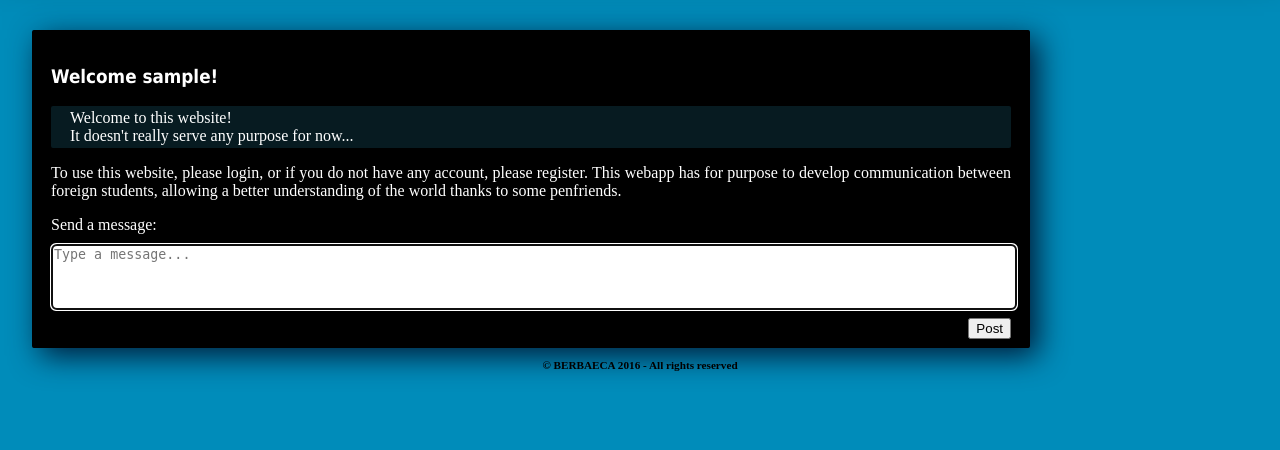
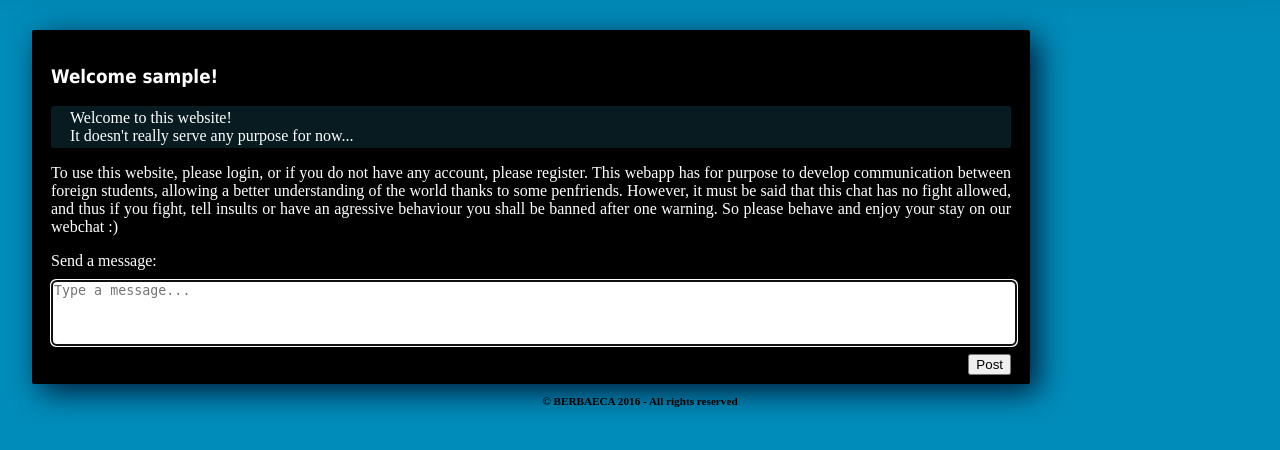
Before and after one commit to etwyniel/Eurochat, a PHP site: page / in a window 1280 px wide. Shown: the part 245-695 px from the top of the page. Run offline with PHP 8.4, Linux system fonts and the light colour scheme; the visitor is signed in with stand-in values (Sample User, id 1); data that the repository does not hold is empty; some web fonts are replaced.

Commit message:
major update do not remove

```diff
--- a/index.php
+++ b/index.php
@@ -59,7 +59,7 @@
 			<p class="wrap">Welcome to this website!<br>It doesn't really serve any purpose for now...</p>
             <p> To use  this website, please login, or if you do not have any account, please register.
                 This webapp has for purpose to develop communication between foreign students, allowing
-                 a better understanding of the world thanks to some penfriends.</p>
+                 a better understanding of the world thanks to some penfriends. However, it must be said that this chat has no fight allowed, and thus if you fight, tell insults or have an agressive behaviour you shall be banned after one warning. So please behave and enjoy your stay on our webchat :)</p>
             <script type="text/javascript">
                 //Méthode qui permet d'effectuer un 'POST' avec javascript
                 function post(path, params, method) {
```
